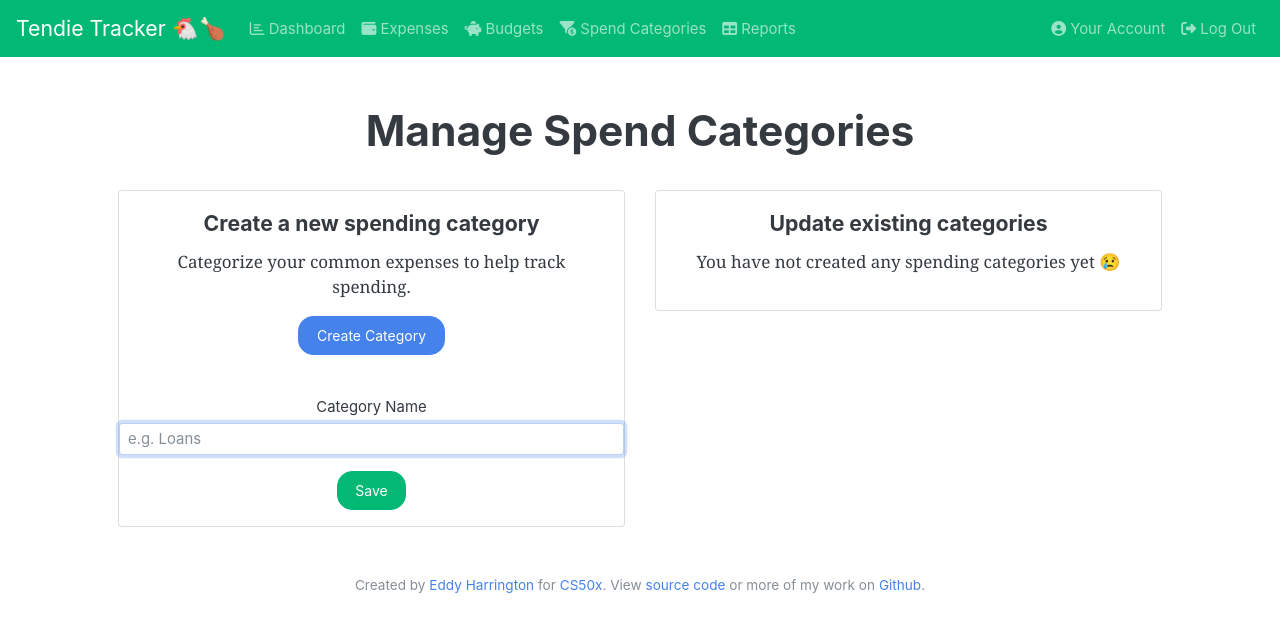
After one commit to eddyharrington/Tendie-Tracker, a Flask app: page /categories in a window 1280 px wide, after a click on "Create Category". The commit adds this page. Shown: the top 632 px of the page. Run offline with Flask 2, Linux system fonts and the light colour scheme; the visitor is signed in with stand-in values (Sample User, id 1); data that the repository does not hold is empty; some libraries are stand-ins or nearby versions.

Commit message:
added spend categories page and functionality

```diff
--- a/app.py
+++ b/app.py
@@ -6,6 +6,7 @@ import config
 import tendie_dashboard
 import tendie_expenses
 import tendie_budgets
+import tendie_categories
 
 from cs50 import SQL
 from flask import Flask, flash, jsonify, redirect, render_template, request, session
@@ -151,7 +152,7 @@ def index():
         spending_month = []
 
         # Get the users spend categories (for quick expense modal)
-        categories = tendie_dashboard.getSpendCategories(session["user_id"])
+        categories = tendie_categories.getSpendCategories(session["user_id"])
 
         # Get todays date (for quick expense modal)
         date = datetime.today().strftime('%Y-%m-%d')
@@ -234,7 +235,7 @@ def addexpenses():
     # User reached route via GET
     else:
         # Get the users spend categories
-        categories = tendie_dashboard.getSpendCategories(session["user_id"])
+        categories = tendie_categories.getSpendCategories(session["user_id"])
 
         # Render expense page
         date = datetime.today().strftime('%Y-%m-%d')
@@ -252,7 +253,7 @@ def history():
         history = tendie_expenses.getHistory(session["user_id"])
 
         # Get the users spend categories
-        categories = tendie_dashboard.getSpendCategories(session["user_id"])
+        categories = tendie_categories.getSpendCategories(session["user_id"])
 
         return render_template("history.html", history=history, categories=categories, isDeleteAlert=False)
 
@@ -288,7 +289,7 @@ def history():
 
             # Get the users expense history, spend categories, and then render the history page w/ delete alert
             history = tendie_expenses.getHistory(session["user_id"])
-            categories = tendie_dashboard.getSpendCategories(
+            categories = tendie_categories.getSpendCategories(
                 session["user_id"])
             return render_template("history.html", history=history, categories=categories, isDeleteAlert=True)
 
@@ -381,7 +382,7 @@ def createbudget():
         budgeted = tendie_budgets.getTotalBudgeted(session["user_id"])
 
         # Get the users spend categories
-        categories = tendie_dashboard.getSpendCategories(session["user_id"])
+        categories = tendie_categories.getSpendCategories(session["user_id"])
 
         return render_template("createbudget.html", income=income, budgeted=budgeted, categories=categories)
 
@@ -436,6 +437,167 @@ def updatebudget(urlvar_budgetname):
         return render_template("updatebudget.html", income=income, budgeted=budgeted, budget=budget)
 
 
+@app.route("/categories", methods=["GET", "POST"])
+@login_required
+def categories():
+    """Manage spending categories"""
+
+    # User reached route via POST
+    if request.method == "POST":
+
+        # Initialize user's actions
+        userHasSelected_newCategory = False
+        userHasSelected_renameCategory = False
+        userHasSelected_deleteCategory = False
+
+        # Initialize user alerts
+        alert_newCategory = None
+        alert_renameCategory = None
+        alert_deleteCategory = None
+
+        # Determine what action was selected by the user (button/form trick from: https://stackoverflow.com/questions/26217779/how-to-get-the-name-of-a-submitted-form-in-flask)
+        if "btnCreateCategory" in request.form:
+            userHasSelected_newCategory = True
+        elif "btnRenameCategory" in request.form:
+            userHasSelected_renameCategory = True
+        elif "btnDeleteCategory" in request.form:
+            userHasSelected_deleteCategory = True
+        else:
+            return apology("Doh! Spend Categories is drunk. Try again!")
+
+        # Get new category details and create a new record in the DB
+        if userHasSelected_newCategory:
+
+            # Get the new name provided by user
+            newCategoryName = request.form.get("createName").strip()
+
+            # Check to see if the new name already exists in the database (None == does not exist)
+            categoryID = tendie_categories.getCategoryID(newCategoryName)
+
+            # Category exists in the database already
+            if categoryID:
+
+                # Make sure the user isn't trying to add a category they already have by passing in the users ID now (None == does not exists)
+                existingID = tendie_categories.getCategoryID(
+                    newCategoryName, session["user_id"])
+                if (existingID):
+                    return apology("You already have '" + newCategoryName + "' category")
+                # Add the category to the users account
+                else:
+                    tendie_categories.addCategory_User(
+                        categoryID, session["user_id"])
+
+            # Category does not exist in the DB already - create a new category and then add it to the users account
+            else:
+                # Creates a new category in the DB
+                newCategoryID = tendie_categories.addCategory_DB(
+                    newCategoryName)
+
+                # Adds the category to the users account
+                tendie_categories.addCategory_User(
+                    newCategoryID, session["user_id"])
+
+            # Set the alert message for user
+            alert_newCategory = newCategoryName
+
+        # Get renamed category details and update records in the DB
+        if userHasSelected_renameCategory:
+
+            # Get the new/old names provided by user
+            oldCategoryName = request.form.get("oldname").strip()
+            newCategoryName = request.form.get("newname").strip()
+
+            # Check to see if the *old* category actually exists in the database (None == does not exist)
+            oldCategoryID = tendie_categories.getCategoryID(oldCategoryName)
+
+            # Old category does not exists in the database, throw error
+            if oldCategoryID is None:
+                return apology("The category you're trying to rename doesn't exist")
+
+            # Check to see if the *new* name already exists in the database (None == does not exist)
+            newCategoryID = tendie_categories.getCategoryID(newCategoryName)
+
+            # Category exists in the database already
+            if newCategoryID:
+
+                # Make sure the user isn't trying to rename to a category they already have by passing in the users ID now (None == does not exists)
+                existingID = tendie_categories.getCategoryID(
+                    newCategoryName, session["user_id"])
+                if existingID:
+                    return apology("You already have '" + newCategoryName + "' category")
+
+                # Get the new category name from the DB (prevents string upper/lowercase inconsistencies that can result from using the users input from the form instead of the DB)
+                newCategoryNameFromDB = tendie_categories.getSpendCategoryName(
+                    newCategoryID)
+
+                # Rename the category
+                tendie_categories.renameCategory(
+                    oldCategoryID, newCategoryID, oldCategoryName, newCategoryNameFromDB, session["user_id"])
+
+            # Category does not exist in the DB already - create a new category and then add it to the users account
+            else:
+                # Creates a new category in the DB
+                newCategoryID = tendie_categories.addCategory_DB(
+                    newCategoryName)
+
+                # Rename the category
+                tendie_categories.renameCategory(
+                    oldCategoryID, newCategoryID, oldCategoryName, newCategoryName, session["user_id"])
+
+            # Set the alert message for user
+            alert_renameCategory = [oldCategoryName, newCategoryName]
+
+        # Get deleted category details and update records in the DB
+        if userHasSelected_deleteCategory:
+
+            # Get the name of the category the user wants to delete
+            deleteName = request.form.get("delete").strip()
+
+            # Check to see if the category actually exists in the database (None == does not exist)
+            categoryID = tendie_categories.getCategoryID(deleteName)
+
+            # Category does not exists in the database, throw error
+            if categoryID is None:
+                return apology("The category you're trying to delete doesn't exist")
+
+            # Get budgets that are currently using the category they want to delete
+            budgets = tendie_categories.getBudgetsFromSpendCategory(
+                categoryID, session["user_id"])
+
+            # Delete categories from the users budgets
+            if budgets:
+                tendie_categories.deleteSpendCategoriesInBudgets(
+                    budgets, categoryID)
+
+            # Delete the category from the users account
+            # TODO what should happen when a user deletes a category, and a budget that was using it now has NO categories checked?
+            tendie_categories.deleteCategory_User(
+                categoryID, session["user_id"])
+
+            # Set the alert message for user
+            alert_deleteCategory = deleteName
+
+        # Get the users spend categories
+        categories = tendie_categories.getSpendCategories(session["user_id"])
+
+        return render_template("categories.html", categories=categories, newCategory=alert_newCategory, renamedCategory=alert_renameCategory, deleteCategory=alert_deleteCategory)
+
+    # User reached route via GET
+    else:
+        # Get the users spend categories
+        categories = tendie_categories.getSpendCategories(session["user_id"])
+
+        # Get the budgets associated with each spend category
+        categoryBudgets = tendie_categories.getBudgetsSpendCategories(
+            session["user_id"])
+
+        # Generate a single data structure for storing all categories and their associated budgets
+        categoriesWithBudgets = tendie_categories.generateSpendCategoriesWithBudgets(
+            categories, categoryBudgets)
+
+        return render_template("categories.html", categories=categoriesWithBudgets, newCategory=None, renamedCategory=None, deleteCategory=None)
+
+
 # Handle errors by rendering apology
 def errorhandler(e):
     """Handle error"""
--- /dev/null
+++ b/templates/categories.html
@@ -0,0 +1,198 @@
+{% extends "layout.html" %}
+
+{% block title %}
+    Manage Spend Categories
+{% endblock %}
+
+{% block main %}
+    <h1>Manage Spend Categories</h1>
+    <br>
+    {% if newCategory != None %}
+      <div class="alert alert-dismissible alert-success">
+        <button type="button" class="close" data-dismiss="alert">&times;</button>
+        <strong>Success!</strong> You created a new category called '<strong>{{ newCategory }}</strong>'.
+      </div>
+    {% elif renamedCategory != None %}
+      <div class="alert alert-dismissible alert-success">
+        <button type="button" class="close" data-dismiss="alert">&times;</button>
+        <strong>Cya later '{{ renamedCategory[0] }}' 👋</strong> You renamed '<strong>{{ renamedCategory[0] }}</strong>' to '<strong>{{ renamedCategory[1] }}</strong>'.
+      </div>
+    {% elif deleteCategory != None %}
+      <div class="alert alert-dismissible alert-danger">
+        <button type="button" class="close" data-dismiss="alert">&times;</button>
+        <strong>POOF!</strong> You deleted the category '<strong>{{ deleteCategory }}</strong>'.
+      </div>
+    {% endif %}
+    <div class="row">
+      <div class="col-sm-6">
+        <div class="card">
+          <div class="card-body">
+            <h5 class="card-title">Create a new spending category</h5>
+            <p>Categorize your common expenses to help track spending.</p>
+            <p>
+              <a class="btn btn-primary" data-toggle="collapse" href="#collapseCategory" role="button" aria-expanded="false" aria-controls="collapseCategory">Create Category</a>
+            </p>
+          </div>
+          <div class="collapse" id="collapseCategory">
+              <form action="/categories" id="createCategory" method="post">
+                <div class="form-group">
+                    <label class="col-form-label col-form-label-sm" for="name">Category Name</label>
+                    <input class="form-control form-control-sm" type="text" name="createName" id="name" form='createCategory' placeholder="e.g. Loans" pattern="^([a-zA-Z0-9_\s\-]*)$" title="Please enter a name without special characters except underscores, spaces, and hyphens" maxlength="99" required>
+                </div>
+                <p><button type="submit" id="btnCreateCategory" name="btnCreateCategory" class="btn btn-success">Save</button></p>
+              </form>
+          </div>
+        </div>
+      </div>
+      <div class="col-sm-6">
+        <div class="card">
+          <div class="card-body">
+            <h5 class="card-title">Update existing categories</h5>
+            {% if categories %}
+                {% for category in categories %}
+                  <div class="btn-group">
+                    <button type="button" class="btn btn-info dropdown-toggle" data-toggle="dropdown" aria-haspopup="true" aria-expanded="false">
+                      {{ category["name"] }}
+                    </button>
+                    <div class="dropdown-menu">
+                      {% if category["budgets"] %}
+                      <a class="dropdown-item" href="#" data-toggle="modal" data-target="#renameModal" data-category="{{ category['name'] }}" data-budgets="{% for budget in category['budgets'] %}{{ budget }};{% endfor %}">Rename</a>
+                      {% else %}
+                      <a class="dropdown-item" href="#" data-toggle="modal" data-target="#renameModal" data-category="{{ category['name'] }}" data-budgets="">Rename</a>
+                      {% endif %}
+                      <div class="dropdown-divider"></div>
+                      <a class="dropdown-item" href="#" data-toggle="modal" data-target="#deleteModal" data-category="{{ category['name'] }}">Delete</a>
+                    </div>
+                  </div>
+                  <br><br>
+                {% endfor %}
+            {% else %}
+                <p>You have not created any spending categories yet 😢</p>
+            {% endif %}
+          </div>
+        </div>
+      </div>
+    </div>
+
+    <!-- Category rename modal -->
+    <div class="modal fade" id="renameModal" tabindex="-1" role="dialog" aria-labelledby="renameModalLabel" aria-hidden="true">
+      <div class="modal-dialog" role="document">
+        <div class="modal-content">
+          <div class="modal-header">
+            <h5 class="modal-title" id="renameModalLabel">Rename Category</h5>
+            <button type="button" class="close" data-dismiss="modal" aria-label="Close">
+              <span aria-hidden="true">&times;</span>
+            </button>
+          </div>
+          <div class="modal-body">
+            <form action="/categories" id="renameCategory" method="post">
+              <div class="form-group">
+                <label for="oldname" class="col-form-label">Old Name:</label>
+                <input type="text" class="form-control" name="oldname" id="oldname" value="" form="renameCategory" readonly>
+              </div>
+              <div class="form-group">
+                <label for="newname" class="col-form-label">New Name:</label>
+                <input type="text" class="form-control" name="newname" id="newname" value="" form="renameCategory" placeholder="New category name" pattern="^([a-zA-Z0-9_\s\-]*)$" title="Please enter a name without special characters except underscores, spaces, and hyphens" maxlength="45" required>
+              </div>
+            </form>
+            <p class="text-danger"><strong>Are you sure you want to rename this category?</strong></p>
+            <ul class="text-danger" style="text-align:left">
+              <li class="text-danger small">Expense history using the old name will be updated to the new name</li>
+              <li class="text-danger small" id="renameAlert_msg"></li>
+              <ul class="text-danger small" id="renameAlert_budgets">
+              </ul>
+            </ul>
+          </div>
+          <div class="modal-footer">
+            <button type="submit" class="btn btn-success" form="renameCategory" id="btnRenameCategory" name="btnRenameCategory">Save Changes</button>
+            <button type="button" class="btn btn-secondary" data-dismiss="modal">Close</button>
+          </div>
+        </div>
+      </div>
+    </div>
+
+    <!-- Category delete modal -->
+    <div class="modal fade" id="deleteModal" tabindex="-1" role="dialog" aria-labelledby="deleteModalLabel" aria-hidden="true">
+      <div class="modal-dialog" role="document">
+        <div class="modal-content">
+          <div class="modal-header">
+            <h5 class="modal-title" id="deleteModalLabel">Delete Category</h5>
+            <button type="button" class="close" data-dismiss="modal" aria-label="Close">
+              <span aria-hidden="true">&times;</span>
+            </button>
+          </div>
+          <div class="modal-body">
+            <form action="/categories" id="deleteCategory" method="post">
+              <div class="form-group">
+                <input type="hidden" class="form-control" name="delete" id="delete" value="" readonly>
+              </div>
+            </form>
+            <p class="text-danger"><strong>Are you sure you want to delete this category?</strong></p>
+            <ul class="text-danger" style="text-align:left">
+              <li class="text-danger small">The category will no longer be selectable in Expenses or Budgets</li>
+              <li class="text-danger small">Expense history using the old name will not be affected unless you update the expense and choose a new category</li>
+              <li class="text-danger small">Reports and Dashboard charts will continue to show the old name unless you update your expense history to a new category</li>
+            </ul>
+          </div>
+          <div class="modal-footer">
+            <button type="submit" class="btn btn-danger" form="deleteCategory" id="btnDeleteCategory" name="btnDeleteCategory">Delete Category</button>
+            <button type="button" class="btn btn-secondary" data-dismiss="modal">Close</button>
+          </div>
+        </div>
+      </div>
+    </div>
+
+    <script>
+      // While the modal is showing (CSS transitions aren't 100% finished yet), set the title of the modal and the fields
+      $('#renameModal').on('show.bs.modal', function (event) {
+        var button = $(event.relatedTarget) // Button that triggered the modal
+        var category = button.data('category') // Extract info from data-* attributes
+        var budgets_string = button.data('budgets') // Get the semi-colon delimitted string of budgets that are associated with the category
+        var budgets = budgets_string.split(";")
+        var modal = $(this)
+        modal.find('.modal-title').text("Rename category '" + category + "'")
+        modal.find('#oldname').val(category)
+        msg = modal.find('#renameAlert_msg');
+        msg_budgets = modal.find('#renameAlert_budgets');
+        // Loop through the budgets associated with a category. note: length of budgets will be 1 due to empty string when no budgets exist.
+        if (budgets.length > 1) {
+          msg[0].innerText = "The following budgets will be updated to the new name:";
+          for (i = 0; i < budgets.length; i++){
+            // Last element is an empty string due to semicolon separated values, so ignore it in the loop to avoid having a blank list item
+            if (budgets[i] != ''){
+              msg_budgets[0].innerHTML += "<li>" + budgets[i] + "</li>";
+            }
+          }
+        }
+        else {
+          msg[0].innerText = "No budgets will be affected by this change";
+        }
+      })
+
+      // As the modal becomes hidden (CSS transitions are 100% finished), clear the 'newname' and alert message fields
+      $('#renameModal').on('hidden.bs.modal', function () {
+        $('#newname').val('');
+        $('#renameAlert_budgets').empty();
+      })
+
+      $('#deleteModal').on('show.bs.modal', function (event) {
+        var button = $(event.relatedTarget) // Button that triggered the modal
+        var category = button.data('category') // Extract info from data-* attributes
+        var modal = $(this)
+        modal.find('.modal-title').text("Delete category '" + category + "'")
+        modal.find('#delete').val(category)
+      })
+
+      // Set focus to new category name field when collapsed area is shown
+      $('#collapseCategory').on('shown.bs.collapse', function () {
+        $('#name').trigger('focus')
+      })
+
+      // Clear new category name field when collapsed area is hidden
+      $('#collapseCategory').on('hidden.bs.collapse', function () {
+        $('#name').val('')
+      })
+
+    </script>
+
+{% endblock %}
--- a/tendie_budgets.py
+++ b/tendie_budgets.py
@@ -1,5 +1,5 @@
 import re
-import tendie_dashboard
+import tendie_categories
 
 from cs50 import SQL
 from flask import request, session
@@ -228,7 +228,7 @@ def isUniqueBudgetName(budgetName, budgetID, userID):
 def getUpdatableBudget(budget, userID):
 
     # Get the users library of spend categories
-    categories = tendie_dashboard.getSpendCategories(userID)
+    categories = tendie_categories.getSpendCategories(userID)
 
     # Get the budget's spend categories and % amount for each category
     budgetCategories = db.execute("SELECT DISTINCT categories.name, budgetCategories.amount FROM budgetCategories INNER JOIN categories ON budgetCategories.category_id = categories.id INNER JOIN budgets ON budgetCategories.budgets_id = budgets.id WHERE budgets.id = :budgetsID",
```
Also changed, not shown: templates/login.html (+6 -1 lines), templates/register.html (+9 -7 lines), tendie_categories.py (added, +174 -0 lines), tendie_dashboard.py (+0 -9 lines), static/logo.png (added).
